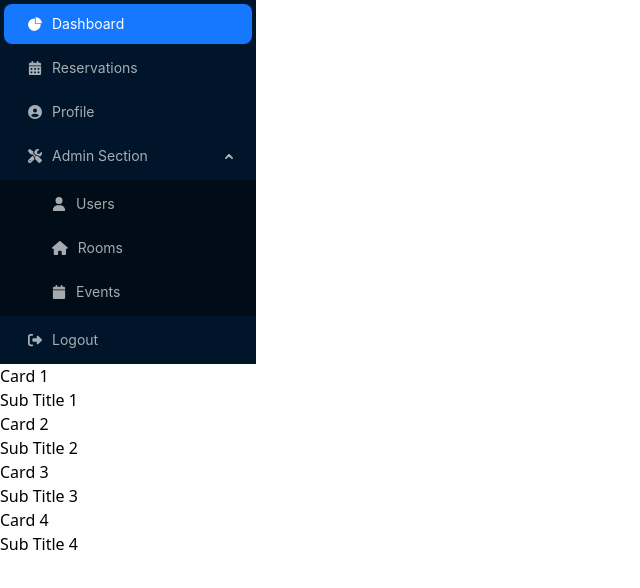
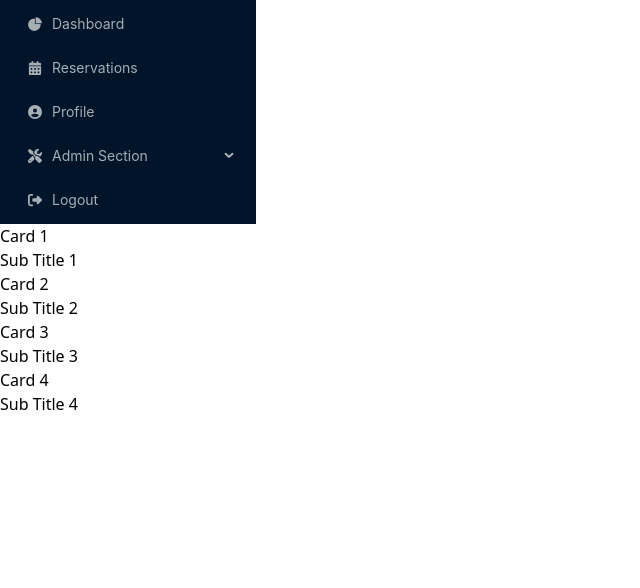
Before and after one commit to PsychoGodly/Local_Booking, a React (Vite) app in the folder Frontend/: page /Dashboard in a window 1280 px wide. Shown: the top 588 px of the page, without its empty margins (0-640 px from the left). Built offline with nearby package versions, Linux system fonts and the light colour scheme.

Commit message:
Sidebar new icons + buttons are functional now

```diff
--- a/Frontend/src/comp/SideBar.jsx
+++ b/Frontend/src/comp/SideBar.jsx
@@ -1,37 +1,38 @@
-import React, { useState } from "react";
+import React, { useState, useEffect } from "react";
+import { Menu } from "antd";
+import { useLocation } from "react-router-dom";
+import { FontAwesomeIcon } from "@fortawesome/react-fontawesome";
 import {
-  AppstoreOutlined,
-  ContainerOutlined,
-  DesktopOutlined,
-  MailOutlined,
-  MenuFoldOutlined,
-  MenuUnfoldOutlined,
-  PieChartOutlined,
-  LogoutOutlined,
-  UserAddOutlined,
-  PieChartFilled,
-  CalendarFilled,
-  CalendarOutlined
-} from "@ant-design/icons";
-import { Button, Menu } from "antd";
-import { icon } from "@fortawesome/fontawesome-svg-core";
-import { FontAwesomeIcon } from "@fortawesome/react-fontawesome";
-import { faCalendar, faCalendarDays, faCircleUser, faHouse, faRightFromBracket, faScrewdriverWrench, faUser } from "@fortawesome/free-solid-svg-icons";
+  faCalendarAlt,
+  faCircleUser,
+  faHouse,
+  faRightFromBracket,
+  faScrewdriverWrench,
+  faUser
+} from "@fortawesome/free-solid-svg-icons";
+
+import { PieChartFilled } from "@ant-design/icons";
+
+const { SubMenu } = Menu;
+
 const items = [
   {
     key: "1",
-    icon: <PieChartFilled/>,
+    icon: <PieChartFilled />,
     label: "Dashboard",
+    link: "/dashboard"
   },
   {
     key: "2",
-    icon: <FontAwesomeIcon icon={faCalendarDays} />,
+    icon: <FontAwesomeIcon icon={faCalendarAlt} />,
     label: "Reservations",
+    link: "/calendar"
   },
   {
     key: "3",
     icon: <FontAwesomeIcon icon={faCircleUser} />,
     label: "Profile",
+    link: "/profile"
   },
   {
     key: "sub1",
@@ -40,51 +41,85 @@ const items = [
     children: [
       {
         key: "5",
-        icon:  <FontAwesomeIcon icon={faUser} />,
+        icon: <FontAwesomeIcon icon={faUser} />,
         label: "Users",
+        link: "/admin/users"
       },
       {
         key: "6",
-        icon:  <FontAwesomeIcon icon={faHouse} />,
+        icon: <FontAwesomeIcon icon={faHouse} />,
         label: "Rooms",
+        link: "/admin/rooms"
       },
       {
         key: "7",
-        icon:  <FontAwesomeIcon icon={faCalendar} />,
+        icon: <FontAwesomeIcon icon={faCalendarAlt} />,
         label: "Events",
+        link: "/admin/events"
       }
-    ],
+    ]
   },
   {
     key: "8",
-    icon:  <FontAwesomeIcon icon={faRightFromBracket} />,
+    icon: <FontAwesomeIcon icon={faRightFromBracket} />,
     label: "Logout",
+    link: "/logout"
   }
+];
 
-];
 const SideBar = () => {
   const [collapsed, setCollapsed] = useState(false);
+  const [selectedKey, setSelectedKey] = useState("");
+  const location = useLocation();
+
+  useEffect(() => {
+    // Match location pathname with menu item link
+    const selectedItem = items.find(item => location.pathname.startsWith(item.link));
+    if (selectedItem) {
+      setSelectedKey(selectedItem.key);
+    }
+  }, [location]);
+
   const toggleCollapsed = () => {
     setCollapsed(!collapsed);
   };
+
+  const handleClick = (e) => {
+    setSelectedKey(e.key);
+  };
+
   return (
     <div
       style={{
-        width: 256,
+        width: 256
       }}
     >
-
       <Menu
-        defaultSelectedKeys={["1"]}
-        defaultOpenKeys={["sub1"]}
         mode="inline"
         theme="dark"
         inlineCollapsed={collapsed}
-        items={items}
         className="h-[100vh]"
-
-      />
+        selectedKeys={[selectedKey]}
+        onClick={handleClick}
+      >
+        {items.map((item) =>
+          item.children ? (
+            <SubMenu key={item.key} icon={item.icon} title={item.label}>
+              {item.children.map((subItem) => (
+                <Menu.Item key={subItem.key} icon={subItem.icon}>
+                  <a href={subItem.link}>{subItem.label}</a>
+                </Menu.Item>
+              ))}
+            </SubMenu>
+          ) : (
+            <Menu.Item key={item.key} icon={item.icon}>
+              <a href={item.link}>{item.label}</a>
+            </Menu.Item>
+          )
+        )}
+      </Menu>
     </div>
   );
 };
+
 export default SideBar;
```
